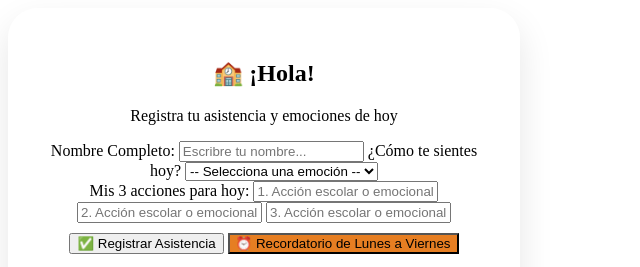
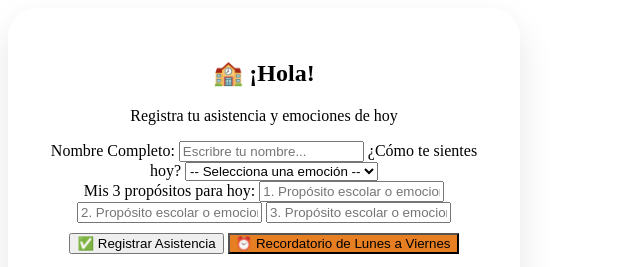
Before and after one commit to monicaandrade-bot/asistencia-, a plain HTML site: page index.html in a window 1280 px wide. Shown: the top 267 px of the page, 0-640 px from the left. Drawn offline with Linux system fonts and the light colour scheme.

Commit message:
Update index.html

```diff
--- a/index.html
+++ b/index.html
@@ -73,10 +73,10 @@
 
         <div id="cajaFrase" class="frase-caja"></div>
 
-        <label>Mis 3 acciones para hoy:</label>
-        <input type="text" id="a1" placeholder="1. Acción escolar o emocional">
-        <input type="text" id="a2" placeholder="2. Acción escolar o emocional">
-        <input type="text" id="a3" placeholder="3. Acción escolar o emocional">
+        <label>Mis 3 propósitos para hoy:</label>
+        <input type="text" id="a1" placeholder="1. Propósito escolar o emocional">
+        <input type="text" id="a2" placeholder="2. Propósito escolar o emocional">
+        <input type="text" id="a3" placeholder="3. Propósito escolar o emocional">
 
         <button onclick="enviarDatos()">✅ Registrar Asistencia</button>
        <button onclick="crearRecordatorio()" style="background: #e67e22; margin-top: 10px;">⏰ Recordatorio de Lunes a Viernes</button>
```
